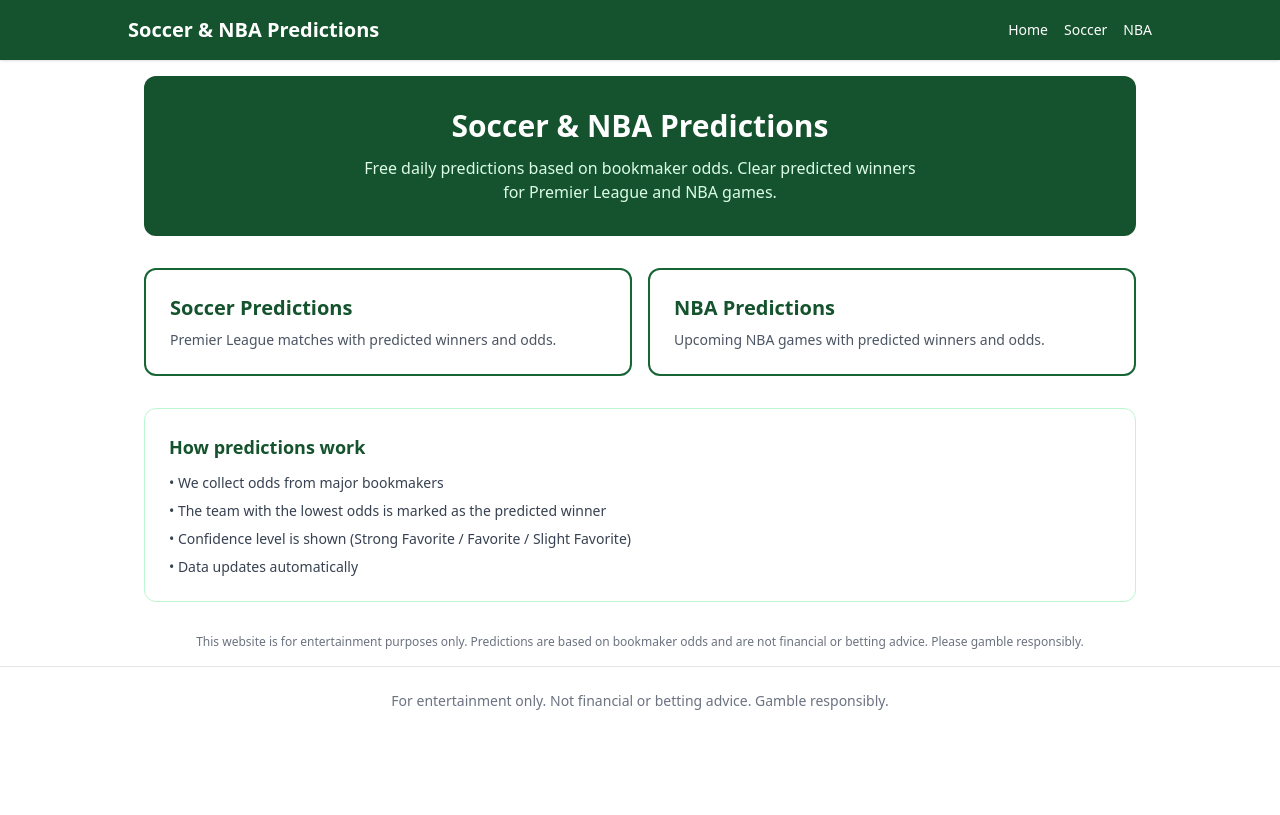
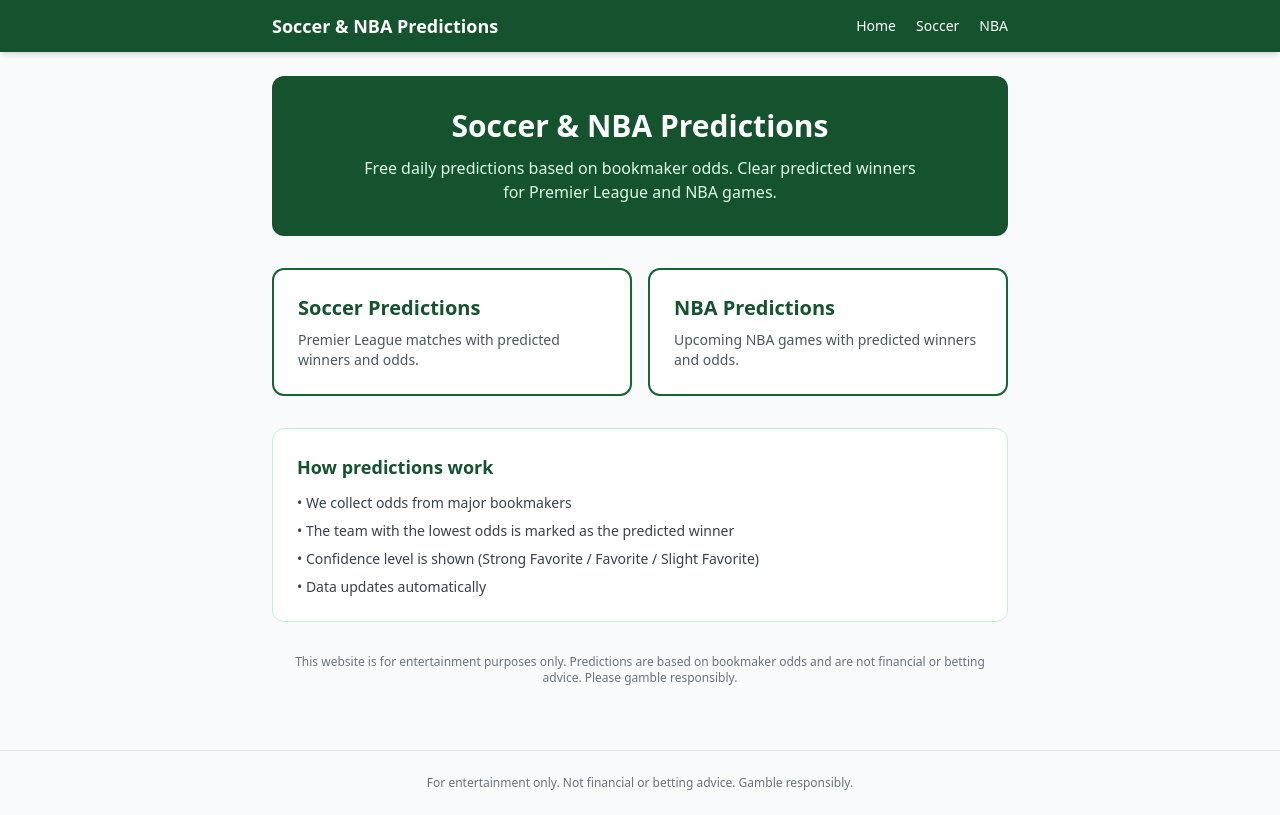
Before and after one commit to kisilili/soccer-nba-predictions, a Next.js app: page / in a window 1280 px wide. Built offline with nearby package versions, Linux system fonts and the light colour scheme.

Commit message:
Refactor layout with improved header and footer
Updated the layout to enhance styling and structure.

```diff
--- a/app/layout.tsx
+++ b/app/layout.tsx
@@ -3,32 +3,50 @@ import "./globals.css";
 
 export const metadata: Metadata = {
   title: "Soccer & NBA Predictions",
-  description: "Free soccer and NBA predictions and odds",
+  description: "Free daily soccer and NBA predictions based on bookmaker odds",
 };
 
 export default function RootLayout({
   children,
-}: Readonly<{
+}: {
   children: React.ReactNode;
-}>) {
+}) {
   return (
     <html lang="en">
-      <body className="bg-white text-gray-900 min-h-screen">
-        <header className="bg-green-900 text-white p-4 shadow">
-          <div className="max-w-5xl mx-auto flex justify-between items-center">
-            <h1 className="text-xl font-bold">Soccer & NBA Predictions</h1>
-            <nav className="space-x-4 text-sm">
-              <a href="/" className="hover:underline">Home</a>
-              <a href="/soccer" className="hover:underline">Soccer</a>
-              <a href="/nba" className="hover:underline">NBA</a>
+      <body className="bg-gray-50 text-gray-900 min-h-screen">
+        {/* Header */}
+        <header className="bg-green-900 text-white sticky top-0 z-50 shadow-md">
+          <div className="max-w-3xl mx-auto px-4 py-3 flex items-center justify-between">
+            <a href="/" className="font-bold text-lg">
+              Soccer & NBA Predictions
+            </a>
+            <nav className="flex gap-5 text-sm">
+              <a href="/" className="hover:text-green-200">
+                Home
+              </a>
+              <a href="/soccer" className="hover:text-green-200">
+                Soccer
+              </a>
+              <a href="/nba" className="hover:text-green-200">
+                NBA
+              </a>
             </nav>
           </div>
         </header>
-        <main className="max-w-5xl mx-auto p-4">
+
+        {/* Main Content */}
+        <main className="max-w-3xl mx-auto px-4 py-6">
           {children}
         </main>
-        <footer className="text-center text-sm text-gray-500 py-6 border-t">
-          For entertainment only. Not financial or betting advice. Gamble responsibly.
+
+        {/* Footer */}
+        <footer className="border-t border-gray-200 mt-10">
+          <div className="max-w-3xl mx-auto px-4 py-6 text-center text-xs text-gray-500">
+            <p>
+              For entertainment only. Not financial or betting advice. Gamble
+              responsibly.
+            </p>
+          </div>
         </footer>
       </body>
     </html>
```
